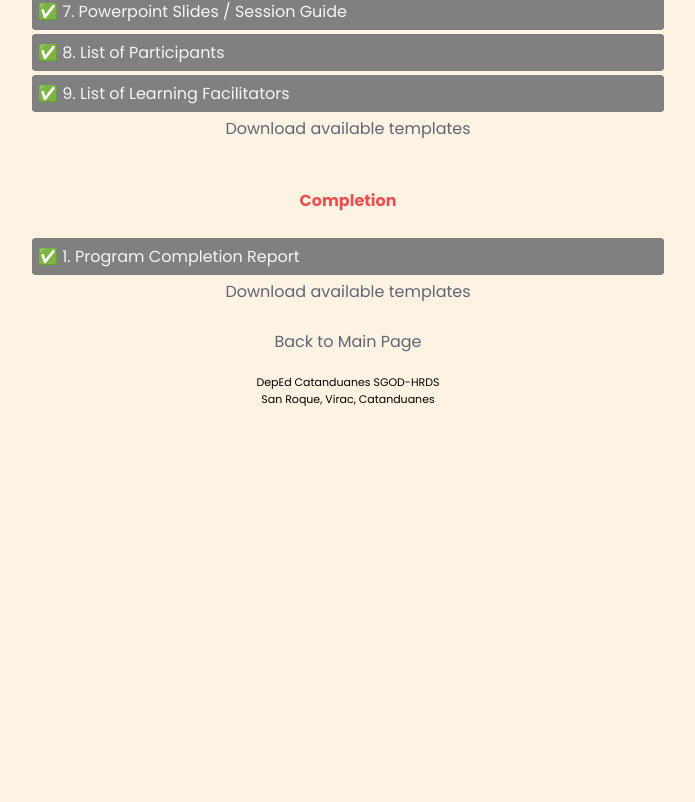
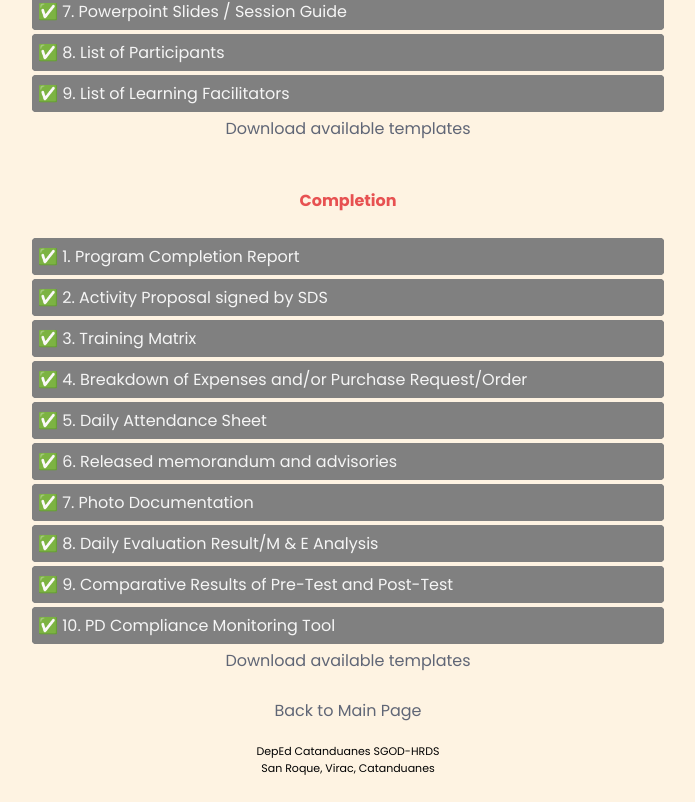
Before and after one commit to depedctd/hrd-school, a plain HTML site: page ld-requirements.html in a window 1280 px wide. Shown: the part 550-1352 px from the top of the page, without its empty margins (292-987 px from the left). Before the commit the page ends 983 px from the top, so only its background shows below. Drawn offline with Linux system fonts and the light colour scheme; a web font is replaced by a local one.

Commit message:
Add files via upload

```diff
--- a/ld-requirements.html
+++ b/ld-requirements.html
@@ -94,7 +94,34 @@
 
         <table>
             <tr>
-            <td>✅ 1. Program Completion Report</td>
+                <td>✅ 1. Program Completion Report</td>
+            </tr>
+            <tr>
+                <td>✅ 2. Activity Proposal signed by SDS</td>
+            </tr>
+            <tr>
+                <td>✅ 3. Training Matrix</td>
+            </tr>
+            <tr>
+                <td>✅ 4. Breakdown of Expenses and/or Purchase Request/Order</td>
+            </tr>
+            <tr>
+                <td>✅ 5. Daily Attendance Sheet</td>
+            </tr>
+            <tr>
+                <td>✅ 6. Released memorandum and advisories</td>
+            </tr>
+            <tr>
+                <td>✅ 7. Photo Documentation</td>
+            </tr>
+            <tr>
+                <td>✅ 8. Daily Evaluation Result/M & E Analysis</td>
+            </tr>
+            <tr>
+                <td>✅ 9. Comparative Results of Pre-Test and Post-Test</td>
+            </tr>
+            <tr>
+                <td>✅ 10. PD Compliance Monitoring Tool</td>
             </tr>
         </table>
         <a href="https://depedph-my.sharepoint.com/:f:/g/personal/carol_gil001_deped_gov_ph/EvactQhYXJ9Ov-ygK25V7poBYFDWBwDW6ftBfUPYysL72g?e=u17F8j">Download available templates</a>
```
